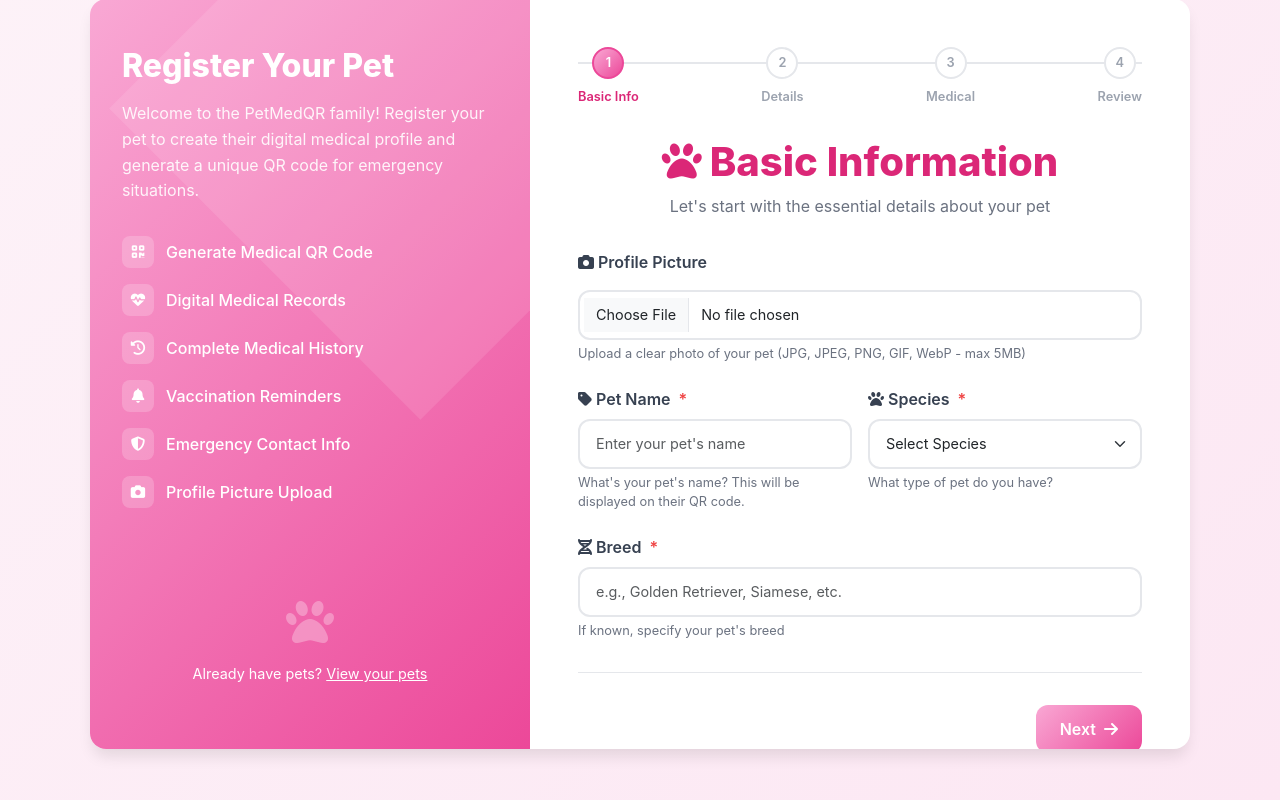
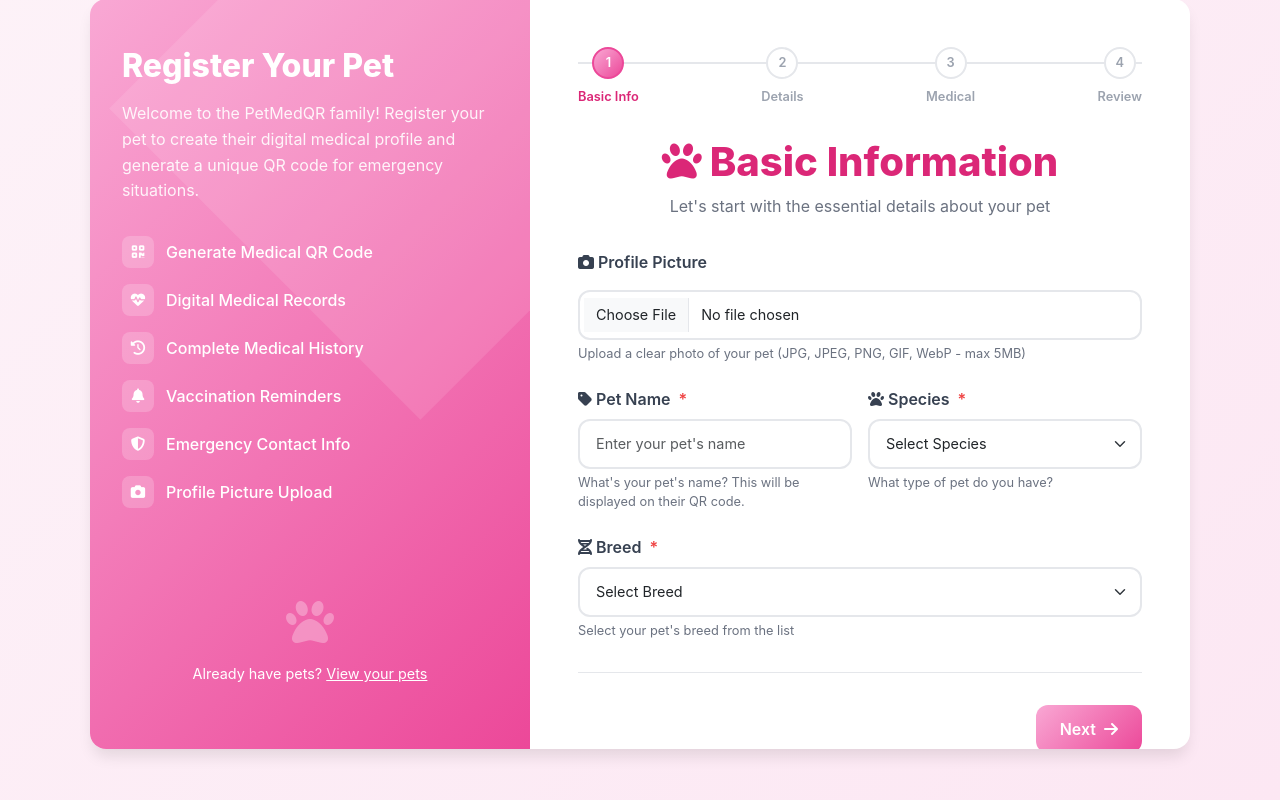
Before and after one commit to CEITE/group042025, a PHP site: page /register_pet.php in a window 1280 px wide. Shown: the part 52-852 px from the top of the page. Run offline with PHP 8.4, Linux system fonts and the light colour scheme; the visitor is signed in with stand-in values (Sample User, id 1); data that the repository does not hold is empty; some libraries are stand-ins or nearby versions.

Commit message:
Update register_pet.php

```diff
--- a/register_pet.php
+++ b/register_pet.php
@@ -16,6 +16,24 @@ $stmt->bind_param("i", $user_id);
 $stmt->execute();
 $user = $stmt->get_result()->fetch_assoc();
 $stmt->close();
+
+// Define breed options
+$dog_breeds = [
+    "Labrador Retriever", "German Shepherd", "Golden Retriever", "French Bulldog", "Bulldog",
+    "Poodle", "Beagle", "Rottweiler", "Yorkshire Terrier", "Boxer", "Dachshund", "Siberian Husky",
+    "Great Dane", "Doberman Pinscher", "Australian Shepherd", "Cavalier King Charles Spaniel",
+    "Shih Tzu", "Boston Terrier", "Pomeranian", "Havanese", "Shetland Sheepdog", "Brittany",
+    "English Springer Spaniel", "Cocker Spaniel", "Border Collie", "Chihuahua", "Pembroke Welsh Corgi",
+    "Miniature Schnauzer", "Maltese", "Mixed Breed", "Other"
+];
+
+$cat_breeds = [
+    "Domestic Shorthair", "Domestic Longhair", "Siamese", "Persian", "Maine Coon", "Ragdoll",
+    "Bengal", "British Shorthair", "Abyssinian", "Scottish Fold", "Sphynx", "Russian Blue",
+    "American Shorthair", "Exotic Shorthair", "Birman", "Oriental Shorthair", "Burmese",
+    "Tonkinese", "Himalayan", "Norwegian Forest Cat", "Devon Rex", "Cornish Rex", "Turkish Angora",
+    "Mixed Breed", "Other"
+];
 
 // ✅ Handle pet registration
 if ($_SERVER['REQUEST_METHOD'] === 'POST' && isset($_POST['register_pet'])) {
@@ -871,7 +889,7 @@ $showSuccess = isset($_GET['success']) && $_GET['success'] == '1' && isset($_SES
                                 <label for="species" class="form-label required">
                                     <i class="fas fa-paw"></i>Species
                                 </label>
-                                <select class="form-select" id="species" name="species" required>
+                                <select class="form-select" id="species" name="species" required onchange="updateBreedOptions()">
                                     <option value="">Select Species</option>
                                     <option value="dog" <?php echo ($_POST['species'] ?? '') == 'dog' ? 'selected' : ''; ?>>🐕 Dog</option>
                                     <option value="cat" <?php echo ($_POST['species'] ?? '') == 'cat' ? 'selected' : ''; ?>>🐈 Cat</option>
@@ -884,9 +902,11 @@ $showSuccess = isset($_GET['success']) && $_GET['success'] == '1' && isset($_SES
                             <label for="breed" class="form-label required">
                                 <i class="fas fa-dna"></i>Breed
                             </label>
-                            <input type="text" class="form-control" id="breed" name="breed"
-                                   placeholder="e.g., Golden Retriever, Siamese, etc." maxlength="100" value="<?php echo $_POST['breed'] ?? ''; ?>">
-                            <div class="form-text">If known, specify your pet's breed</div>
+                            <select class="form-select" id="breed" name="breed" required>
+                                <option value="">Select Breed</option>
+                                <!-- Breed options will be populated by JavaScript based on species selection -->
+                            </select>
+                            <div class="form-text">Select your pet's breed from the list</div>
                         </div>
 
                         <div class="form-actions">
@@ -1057,7 +1077,7 @@ $showSuccess = isset($_GET['success']) && $_GET['success'] == '1' && isset($_SES
                             </div>
                             <div class="card-body">
                                 <div class="form-group">
-                                    <label for="previousConditions" class="form-label required">
+                                    <label for="previousConditions" class="form-label">
                                         <i class="fas fa-file-medical"></i>Previous Medical Conditions
                                     </label>
                                     <textarea class="form-control" id="previousConditions" name="previousConditions"
@@ -1067,7 +1087,7 @@ $showSuccess = isset($_GET['success']) && $_GET['success'] == '1' && isset($_SES
                                 </div>
 
                                 <div class="form-group">
-                                    <label for="vaccinationHistory" class="form-label required">
+                                    <label for="vaccinationHistory" class="form-label">
                                         <i class="fas fa-syringe"></i>Vaccination History
                                     </label>
                                     <textarea class="form-control" id="vaccinationHistory" name="vaccinationHistory"
@@ -1077,7 +1097,7 @@ $showSuccess = isset($_GET['success']) && $_GET['success'] == '1' && isset($_SES
                                 </div>
 
                                 <div class="form-group">
-                                    <label for="surgicalHistory" class="form-label required">
+                                    <label for="surgicalHistory" class="form-label">
                                         <i class="fas fa-procedures"></i>Surgical History
                                     </label>
                                     <textarea class="form-control" id="surgicalHistory" name="surgicalHistory"
@@ -1086,7 +1106,7 @@ $showSuccess = isset($_GET['success']) && $_GET['success'] == '1' && isset($_SES
                                 </div>
 
                                 <div class="form-group">
-                                    <label for="medicationHistory" class="form-label required">
+                                    <label for="medicationHistory" class="form-label">
                                         <i class="fas fa-pills"></i>Previous Medications
                                     </label>
                                     <textarea class="form-control" id="medicationHistory" name="medicationHistory"
@@ -1103,7 +1123,7 @@ $showSuccess = isset($_GET['success']) && $_GET['success'] == '1' && isset($_SES
                                 </div>
 
                                 <div class="form-group" id="existingRecordsDetails" style="display: none;">
-                                    <label for="recordsLocation" class="form-label required">
+                                    <label for="recordsLocation" class="form-label">
                                         <i class="fas fa-clinic-medical"></i>Records Location
                                     </label>
                                     <input type="text" class="form-control" id="recordsLocation" name="recordsLocation"
@@ -1115,7 +1135,7 @@ $showSuccess = isset($_GET['success']) && $_GET['success'] == '1' && isset($_SES
                         </div>
 
                         <div class="form-group">
-                            <label for="vetContact" class="form-label required">
+                            <label for="vetContact" class="form-label">
                                 <i class="fas fa-user-md"></i>Current Veterinarian Contact
                             </label>
                             <input type="text" class="form-control" id="vetContact" name="vetContact"
@@ -1250,6 +1270,10 @@ $showSuccess = isset($_GET['success']) && $_GET['success'] == '1' && isset($_SES
 
     <script src="https://cdnjs.cloudflare.com/ajax/libs/qrcode-generator/1.4.4/qrcode.min.js"></script>
     <script>
+        // Breed data
+        const dogBreeds = <?php echo json_encode($dog_breeds); ?>;
+        const catBreeds = <?php echo json_encode($cat_breeds); ?>;
+
         let currentStep = 1;
         const totalSteps = 4;
 
@@ -1304,6 +1328,7 @@ $showSuccess = isset($_GET['success']) && $_GET['success'] == '1' && isset($_SES
             if (step === 1) {
                 const petName = document.getElementById('petName').value.trim();
                 const species = document.getElementById('species').value;
+                const breed = document.getElementById('breed').value;
 
                 if (!petName) {
                     errorMessage = 'Please enter your pet\'s name';
@@ -1313,6 +1338,10 @@ $showSuccess = isset($_GET['success']) && $_GET['success'] == '1' && isset($_SES
                     errorMessage = 'Please select your pet\'s species';
                     document.getElementById('species').focus();
                     isValid = false;
+                } else if (!breed) {
+                    errorMessage = 'Please select your pet\'s breed';
+                    document.getElementById('breed').focus();
+                    isValid = false;
                 }
             }
 
@@ -1321,6 +1350,36 @@ $showSuccess = isset($_GET['success']) && $_GET['success'] == '1' && isset($_SES
             }
 
             return isValid;
+        }
+
+        function updateBreedOptions() {
+            const species = document.getElementById('species').value;
+            const breedSelect = document.getElementById('breed');
+
+            // Clear existing options except the first one
+            breedSelect.innerHTML = '<option value="">Select Breed</option>';
+
+            if (species === 'dog') {
+                dogBreeds.forEach(breed => {
+                    const option = document.createElement('option');
+                    option.value = breed;
+                    option.textContent = breed;
+                    breedSelect.appendChild(option);
+                });
+            } else if (species === 'cat') {
+                catBreeds.forEach(breed => {
+                    const option = document.createElement('option');
+                    option.value = breed;
+                    option.textContent = breed;
+                    breedSelect.appendChild(option);
+                });
+            }
+
+            // Set the selected breed if it exists in POST data
+            const selectedBreed = "<?php echo $_POST['breed'] ?? ''; ?>";
+            if (selectedBreed) {
+                breedSelect.value = selectedBreed;
+            }
         }
 
         function updateReviewSection() {
@@ -1431,6 +1490,9 @@ $showSuccess = isset($_GET['success']) && $_GET['success'] == '1' && isset($_SES
             if (spayNeuterCheckbox.checked) {
                 spayNeuterDateDiv.style.display = 'block';
             }
+
+            // Initialize breed options based on selected species
+            updateBreedOptions();
         });
 
         // Form submission
@@ -1496,6 +1558,14 @@ $showSuccess = isset($_GET['success']) && $_GET['success'] == '1' && isset($_SES
                 this.style.borderColor = '#e5e7eb';
             }
         });
+
+        document.getElementById('breed').addEventListener('change', function() {
+            if (!this.value) {
+                this.style.borderColor = '#ef4444';
+            } else {
+                this.style.borderColor = '#e5e7eb';
+            }
+        });
     </script>
 </body>
 </html>
```
